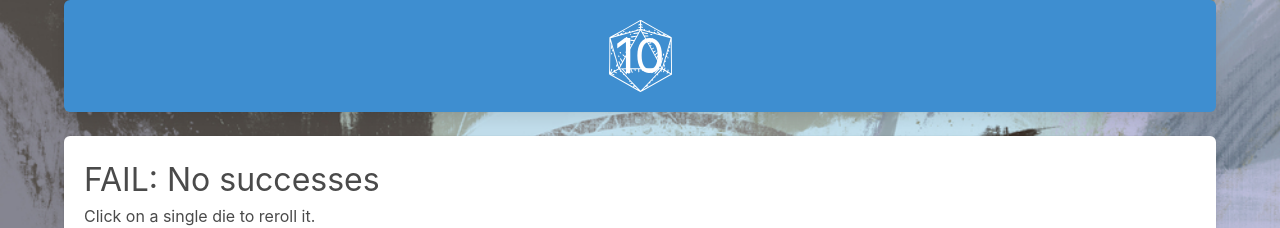
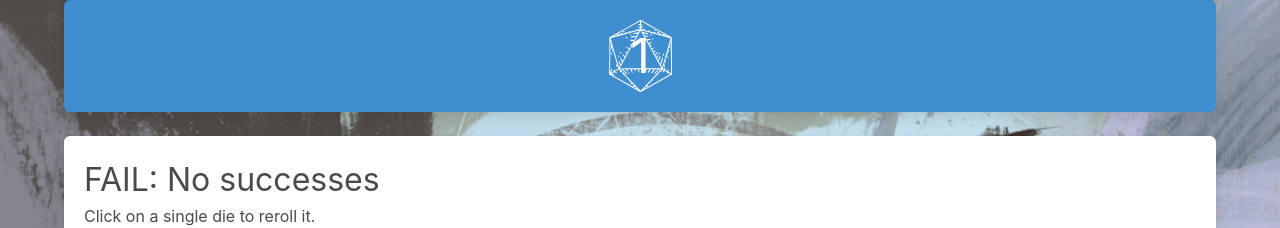
Before and after one commit to astralfrontier/megalos, a React (Vite) app: page / in a window 1280 px wide. Shown: the top 228 px of the page. Built offline with nearby package versions, Linux system fonts and the light colour scheme.

Commit message:
Refactor to use a context object for dice state

```diff
--- a/src/App.tsx
+++ b/src/App.tsx
@@ -1,13 +1,16 @@
 import React, { useState } from 'react'
 
 import DiceRoller from './DiceRoller'
+import DiceWrapper, { DiceContext } from './DiceWrapper';
 
 import './App.sass'
 
 function App() {
   return (
     <div className='container'>
-      <DiceRoller />
+      <DiceWrapper>
+        <DiceRoller />
+      </DiceWrapper>
       <div className='box block'>
         <div className='columns'>
           <div className='column is-narrow'>
--- a/src/DiceRoller.tsx
+++ b/src/DiceRoller.tsx
@@ -1,8 +1,7 @@
-// import localforage from 'localforage';
-import React, { useEffect } from 'react';
-import { useState } from 'react'
+import React, { useContext, useEffect, useState } from 'react';
 
 import DiceShelf from './DiceShelf';
+import { DiceContext } from './DiceWrapper';
 import FormInput from './FormInput';
 
 interface DiceRollerProps {
@@ -28,10 +27,8 @@ function rollDice(diceCount: number): number[] {
 }
 
 function DiceRoller(props: DiceRollerProps) {
-    const [diceCount, setDiceCount] = useState<number>(1)
-    const [rolls, setRolls] = useState<number[]>(rollDice(diceCount))
-    const [difficulty, setDifficulty] = useState<number>(15)
-    const [resistance, setResistance] = useState<number>(1)
+    const { diceCount, setDiceCount, rolls, setRolls, difficulty, setDifficulty, resistance, setResistance } = useContext(DiceContext)
+
     const [rerolls, setRerolls] = useState<number>(0)
     const [summary, setSummary] = useState<string>("")
     const [presets, setPresets] = useState<Preset[]>([])
@@ -40,18 +37,6 @@ function DiceRoller(props: DiceRollerProps) {
         setRerolls(0)
         setRolls(rollDice(diceCount > 0 ? diceCount : 2))
     }
-
-    // useEffect(() => {
-    //     try {
-    //         localforage.ready().then(() => {
-    //             localforage.getItem("presets").then(value => {
-    //                 setPresets(value as Preset[] || [])
-    //             })
-    //         })
-    //     } catch (err) {
-    //         alert("Error fetching presets")
-    //     }
-    // }, [])
 
     // Summarize the results
     useEffect(() => {
--- /dev/null
+++ b/src/DiceWrapper.tsx
@@ -0,0 +1,44 @@
+import React, { createContext, useState } from 'react'
+
+export interface DiceState {
+    diceCount: number;
+    setDiceCount: React.Dispatch<React.SetStateAction<number>>;
+    rolls: number[];
+    setRolls: React.Dispatch<React.SetStateAction<number[]>>;
+    difficulty: number;
+    setDifficulty: React.Dispatch<React.SetStateAction<number>>;
+    resistance: number;
+    setResistance: React.Dispatch<React.SetStateAction<number>>;
+}
+
+interface DiceWrapperProps {
+    children?: React.ReactNode;
+}
+
+export const DiceContext = createContext<DiceState>({
+    diceCount: 0,
+    setDiceCount: () => {},
+    rolls: [],
+    setRolls: () => {},
+    difficulty: 0,
+    setDifficulty: () => {},
+    resistance: 0,
+    setResistance: () => {}
+})
+
+function DiceWrapper(props: DiceWrapperProps) {
+    const [diceCount, setDiceCount] = useState<number>(1)
+    const [rolls, setRolls] = useState<number[]>([1])
+    const [difficulty, setDifficulty] = useState<number>(15)
+    const [resistance, setResistance] = useState<number>(1)
+
+    const value = {diceCount, setDiceCount, rolls, setRolls, difficulty, setDifficulty, resistance, setResistance}
+
+    return (
+        <DiceContext.Provider value={value}>
+            {props.children}
+        </DiceContext.Provider>
+    )
+}
+
+export default DiceWrapper
```
